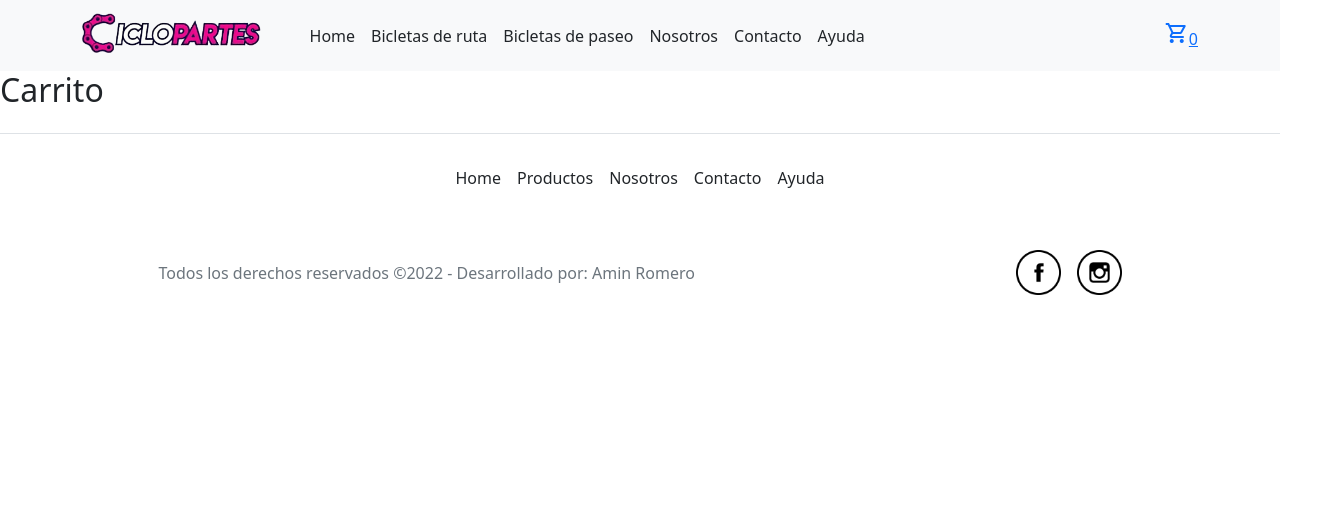
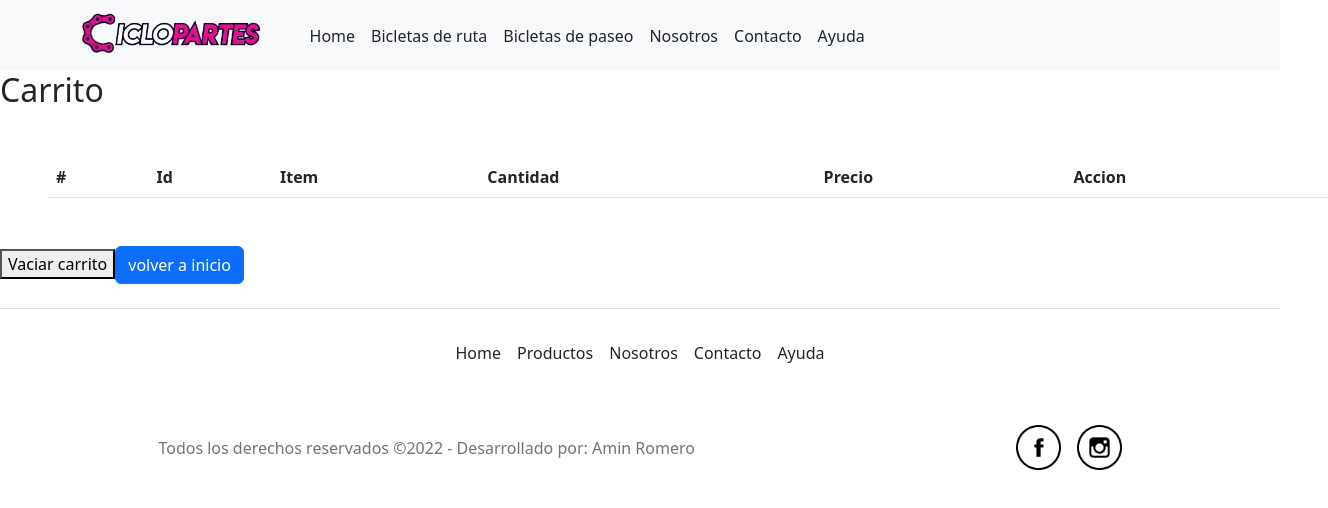
Before and after one commit to aminromero3/Ciclopartes-RomeroAdami, a React (Create React App) app: page /cart in a window 1280 px wide. Shown: the top 508 px of the page, 1328 px wide, since content can reach past the window. Built offline with nearby package versions, Linux system fonts and the light colour scheme.

Commit message:
CartView

```diff
--- a/src/components/Cart.js
+++ b/src/components/Cart.js
@@ -1,9 +1,43 @@
 import React from 'react'
+import { useCarrito } from './CartContext';
+import { Link } from 'react-router-dom';
 
 function Cart() {
 
+  const {carrito, vaciarCarrito, eliminarProducto, precioTotal} = useCarrito();
+
+
   return (
-    <h2>Carrito</h2>
+    <>
+      <h2>Carrito</h2>
+
+        <table id="tablaCarrito" className="table table-striped m-5">
+        <thead>
+            <tr>
+                <th scope="col">#</th>
+                <th scope="col">Id</th>
+                <th scope="col">Item</th>
+                <th scope="col">Cantidad</th>
+                <th scope="col">Precio</th>
+                <th scope="col">Accion</th>
+            </tr>
+        </thead>
+        <tbody id="bodyTabla">
+        {carrito.map(item => (
+            <tr>
+                <th scope="row">Total: ${precioTotal}</th>
+                <td>{item.id}</td>
+                <td>{item.nombre}</td>
+                <td>{item.cantidad}</td>
+                <td>{item.precio}</td>
+                <td><button onClick={eliminarProducto(item.id)}>Eliminar</button></td>
+            </tr>
+      ))}
+      </tbody>
+      </table>
+      <button onClick={vaciarCarrito}>Vaciar carrito</button>
+      <Link to={'/'} className="btn btn-primary">volver a inicio</Link>
+    </>
   )
 }
 
--- a/src/components/CartContext.js
+++ b/src/components/CartContext.js
@@ -13,6 +13,8 @@ const CustomProvider = (props) => {
 
     const [cantidad, setCantidad] = useState(0);
     const [carrito, setCarrito] = useState([]);
+    const [total, setTotal] = useState(0);
+
 
     const agregarProducto = (producto) => {
         console.log("Soy el contexto!")
@@ -20,8 +22,10 @@ const CustomProvider = (props) => {
         //cantidad = cantidad + producto.cantidad;
         setCantidad(cantidad + producto.cantidad)
     }
-
-    const eliminarProducto = () => {
+    const eliminarProducto = (id) => {
+        // eliminar el producto del carrito
+        setCantidad(cantidad - id.cantidad)
+        setCarrito(carrito.filter(producto => producto.id !== id))
 
     }
 
@@ -36,7 +40,11 @@ const CustomProvider = (props) => {
         agregarProducto,
         eliminarProducto,
     }
-
+    const precioTotal = () => {
+        carrito.forEach(producto => {
+            setTotal(total + producto.precio * producto.cantidad)
+        } )
+    }
     return(
         <Provider value={valorDelContexto}>
             {props.children}
--- a/src/components/CartWidget.js
+++ b/src/components/CartWidget.js
@@ -7,17 +7,18 @@ function CartWidget() {
 
     const { cantidad } = useCarrito();
 
-    return(
-        <>
+
+    if(cantidad > 0) {
+        return (
             <NavLink to="/cart">
-                <span className="material-symbols-outlined">
-                    shopping_cart
-                </span>
-                {cantidad}
+            <span className="material-symbols-outlined">
+                shopping_cart
+            </span>
+            {cantidad}
             </NavLink>
+        )
+    }
 
-        </>
-    )
 }
 
 export default CartWidget;
--- a/src/components/ItemCount.js
+++ b/src/components/ItemCount.js
@@ -1,8 +1,9 @@
 import React from "react";
-// import { Link } from "react-router-dom";
+import { Link } from "react-router-dom";
 import { useState } from "react";
 
 const ItemCount = ({ stock, initial, onAdd }) => {
+
     const [contador, setContador] = useState(0)
 
     initial = 1;
@@ -38,7 +39,7 @@ const ItemCount = ({ stock, initial, onAdd }) => {
             <p className="m-2">cantidad: {contador}</p>
             <button className="btn btn-outline-secondary" onClick={sumar}>+</button>
 
-            <button className="btn btn-outline-secondary" onClick={comprar}>Comprar</button>
+            <Link to={'/cart'} className="btn btn-outline-secondary" onClick={comprar}>Terminar mi compra</Link>
         </div>
     );
 };
--- a/src/components/ItemDetail.js
+++ b/src/components/ItemDetail.js
@@ -1,7 +1,6 @@
 import React from 'react'
 import { useCarrito } from './CartContext'
 import ItemCount from './ItemCount'
-// import { contexto } from './CartContext'
 
 function ItemDetail(item) {
 
--- a/src/components/NavBar.js
+++ b/src/components/NavBar.js
@@ -3,6 +3,10 @@ import { Link } from "react-router-dom";
 import CartWidget from "./CartWidget";
 
 const NavBar = ({type}) => {
+
+
+
+
     if(type == "header"){
         return (
             <>
```
